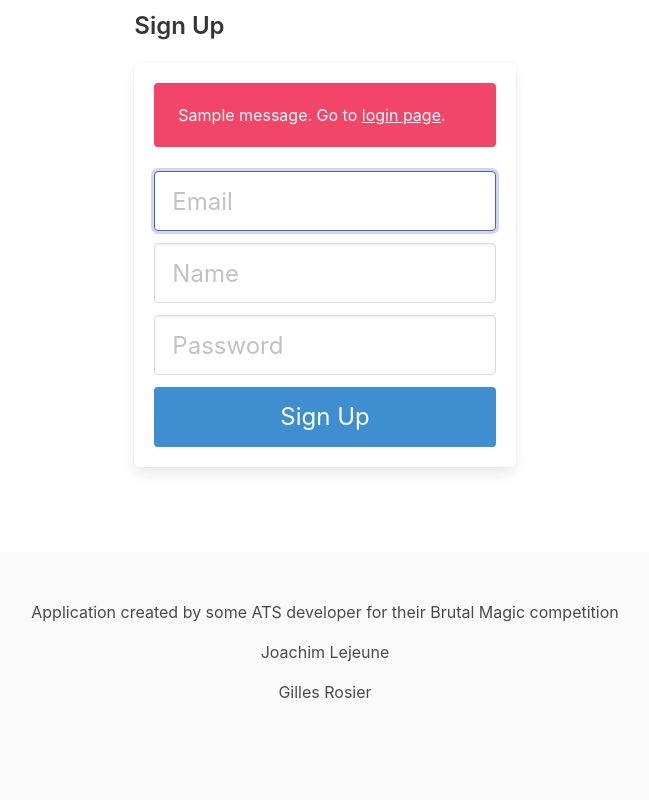
After one commit to LJKhnor/EloRankingSystem, a Flask app: template projet/templates/signup.html in a window 1280 px wide. The commit adds this page. Shown: the whole page, without its empty margins (315-964 px from the left). Run offline with Flask 2, Linux system fonts and the light colour scheme; the template is opened without the code that fills it, so the values that code supplies are empty; one stand-in notice (Sample message) is shown; some libraries are stand-ins or nearby versions.

Commit message:
configure base.html and navbar

```diff
--- a/projet/__init__.py
+++ b/projet/__init__.py
@@ -8,6 +8,8 @@ import os
 
 from flask import Flask
 from projet.views import index
+from testElo import main
+
 
 def create_app(test_config=None):
     app = Flask(__name__, instance_relative_config=True)
--- a/projet/templates/base.html
+++ b/projet/templates/base.html
@@ -1,6 +1,6 @@
 <!DOCTYPE html>
 <html lang="en">
-
+{% from 'navbar.html' import navbar %}
 <head>
   <meta charset="UTF-8">
   <meta http-equiv="X-UA-Compatible" content="IE=edge">
@@ -18,16 +18,21 @@
       flex: 1;
     }
   </style>
-  <title>{% block title %}{% endblock %}</title>
+  <title>{% block title %} {% endblock %}</title>
 </head>
 
 <body class="main">
+
   <div class="container is-fluid sectionBase">
-    <p>Body</p>
+    <div class="content">
+      {% block content %} {% endblock %}
+    </div>
   </div>
   <footer class="footer is-fixed-bottom">
     <div class="content has-text-centered">
-      <p>Footer of the app</p>
+      <p>Application created by some ATS developer for their Brutal Magic competition</p>
+      <p>Joachim Lejeune</p>
+      <p>Gilles Rosier</p>
     </div>
   </footer>
   <script src="https://cdn.jsdelivr.net/npm/bulma-toast@2.4.1/dist/bulma-toast.min.js"
--- /dev/null
+++ b/projet/templates/navbar.html
@@ -0,0 +1,32 @@
+{% macro navbar() %}
+<nav class="navbar" role="navigation" aria-label="main navigation">
+  <div id="navbarBasicExample" class="navbar-menu is-active">
+    <div class="navbar-start">
+      <a class="navbar-item" href="{{url_for('index')}}">
+        <span class="icon-text">
+          <span class="icon"><i class="fas fa-home"></i></span>
+          <span>Home</span>
+        </span>
+      </a>
+    </div>
+    <div class="navbar-end">
+      <div class="navbar-item">
+        <div>
+<!--          {% if current_user.is_authenticated %}-->
+<!--          <a class="button is-light" href='{{url_for("logout")}}'>-->
+<!--            Log out-->
+<!--          </a>-->
+<!--          {% else %}-->
+<!--          <a class="button is-primary" href='{{url_for("signup")}}'>-->
+<!--            <strong>Sign up</strong>-->
+<!--          </a>-->
+<!--          <a class="button is-light" href='{{url_for("login")}}'>-->
+<!--            Log in-->
+<!--          </a>-->
+<!--          {% endif %}-->
+        </div>
+      </div>
+    </div>
+  </div>
+</nav>
+{% endmacro %}
--- /dev/null
+++ b/projet/templates/signup.html
@@ -0,0 +1,56 @@
+{% extends 'base.html' %}
+{% block content %}
+<div class="column is-4 is-offset-4">
+  <h3 class="title">Sign Up</h3>
+  <div class="box">
+    {% with messages = get_flashed_messages() %} {% if messages %}
+    <div class="notification is-danger">
+      {{ messages[0] }}. Go to
+      <a href="{{ url_for('auth.login') }}">login page</a>.
+    </div>
+    {% endif %} {% endwith %}
+    <form method="POST" action="/signup">
+      <div class="field">
+        <div class="control">
+          <input
+            class="input is-large"
+            type="email"
+            name="email"
+            placeholder="Email"
+            autofocus=""
+            required
+          />
+        </div>
+      </div>
+      <div class="field">
+        <div class="control">
+          <input
+            class="input is-large"
+            type="text"
+            name="name"
+            placeholder="Name"
+            autofocus=""
+            required
+          />
+        </div>
+      </div>
+
+      <div class="field">
+        <div class="control">
+          <input
+            class="input is-large"
+            type="password"
+            name="password"
+            placeholder="Password"
+            required
+          />
+        </div>
+      </div>
+
+      <button class="button is-block is-info is-large is-fullwidth">
+        Sign Up
+      </button>
+    </form>
+  </div>
+</div>
+{% endblock %}
--- a/projet/views.py
+++ b/projet/views.py
@@ -1,7 +1,6 @@
 from flask import Flask, render_template
 
 app = Flask(__name__)
-# app.config.from_object('config')
 
 @app.route('/')
 def index():
--- a/run.py
+++ b/run.py
@@ -1,5 +1,4 @@
 from projet import create_app
-
 
 """
 This piece of code specify wich of our class is the main project class.
```
Also changed, not shown: projet/templates/index.html (+11 -12 lines), projet/templates/login.html (added, +47 -0 lines), testElo.py (+2 -8 lines).
